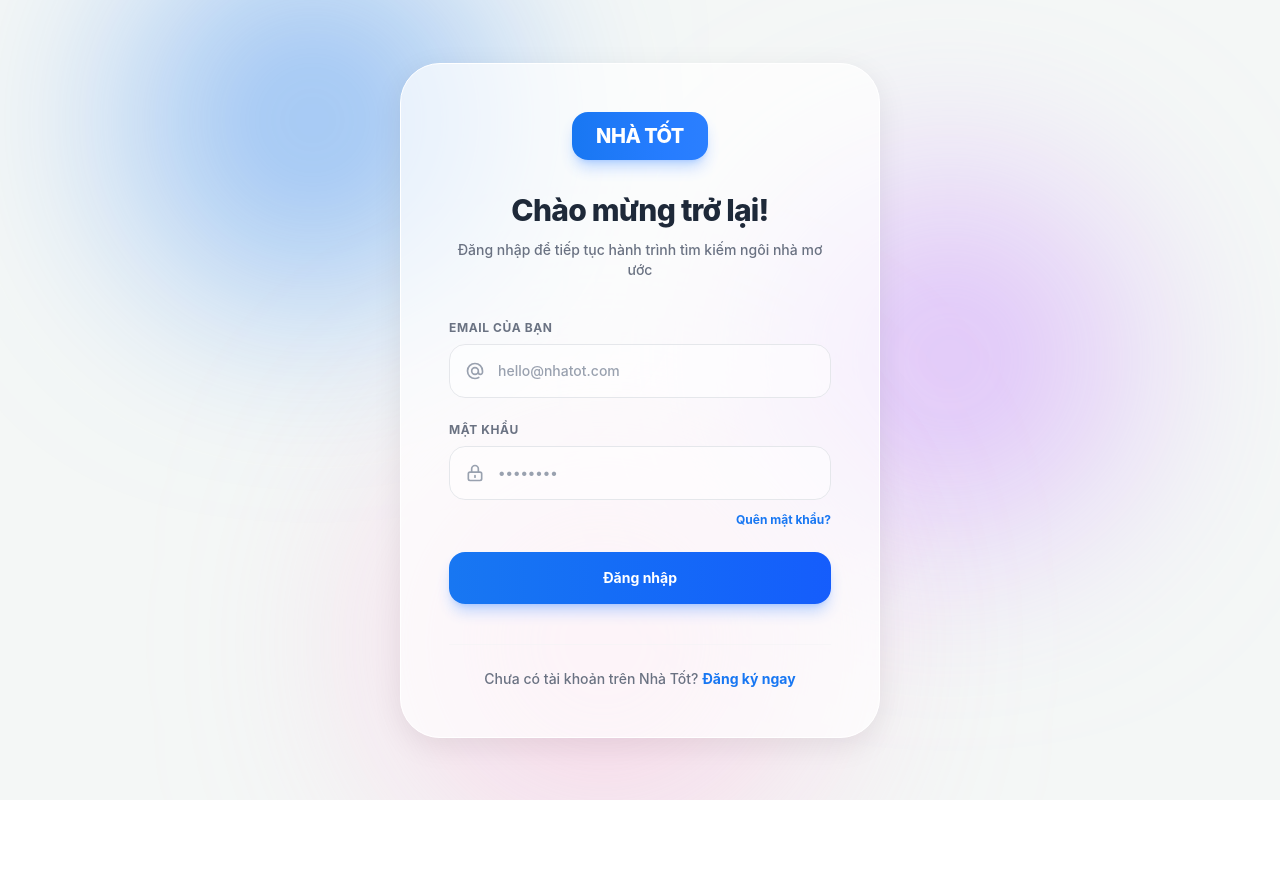
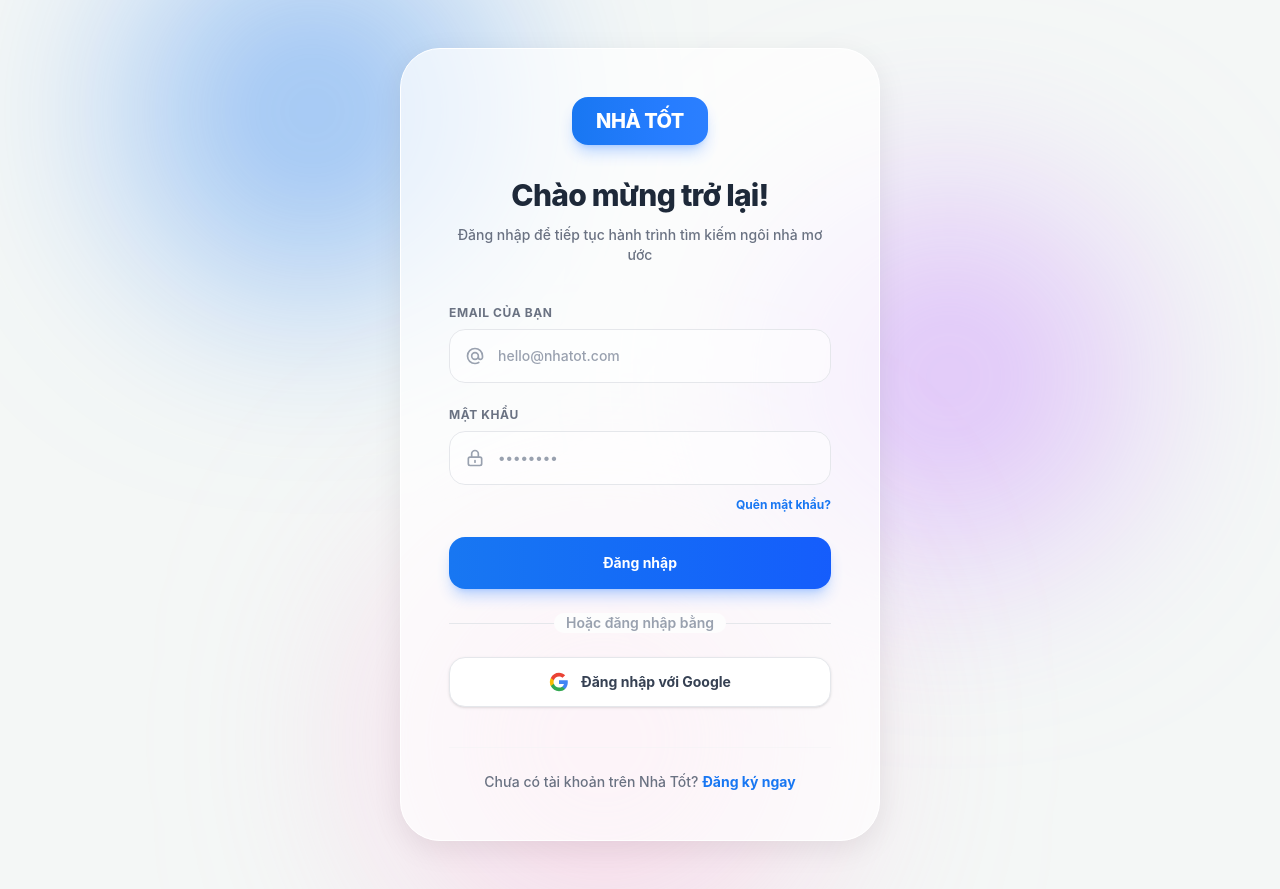
Before and after one commit to QuangHuy2213/quanghuyprojecttt, a Next.js app in the folder frontend/: page /login in a window 1280 px wide. Before the commit the page ends 800 px from the top, so only its background shows below. Built offline with nearby package versions, Linux system fonts and the light colour scheme.

Commit message:
fix: update nestjs build output

```diff
--- /dev/null
+++ b/frontend/src/app/auth/callback/page.tsx
@@ -0,0 +1,39 @@
+'use client';
+
+import { useEffect } from 'react';
+import { useRouter, useSearchParams } from 'next/navigation';
+
+export default function AuthCallbackPage() {
+  const router = useRouter();
+  const searchParams = useSearchParams();
+
+  useEffect(() => {
+    // Lấy token và thông tin user từ thanh địa chỉ (URL)
+    const token = searchParams.get('token');
+    const userData = searchParams.get('user');
+
+    if (token && userData) {
+      // Lưu vào localStorage giống hệt như khi đăng nhập bằng mật khẩu
+      localStorage.setItem('access_token', token);
+      localStorage.setItem('user', userData);
+
+      // Chuyển hướng về trang chủ
+      router.push('/');
+    } else {
+      // Nếu có lỗi, đẩy về trang đăng nhập
+      router.push('/login');
+    }
+  }, [router, searchParams]);
+
+  return (
+    <div className="min-h-screen bg-[#f8fafc] flex items-center justify-center">
+      <div className="flex flex-col items-center gap-4">
+        <svg className="animate-spin h-10 w-10 text-[#1877F2]" fill="none" viewBox="0 0 24 24">
+          <circle className="opacity-25" cx="12" cy="12" r="10" stroke="currentColor" strokeWidth="4"></circle>
+          <path className="opacity-75" fill="currentColor" d="M4 12a8 8 0 018-8V0C5.373 0 0 5.373 0 12h4zm2 5.291A7.962 7.962 0 014 12H0c0 3.042 1.135 5.824 3 7.938l3-2.647z"></path>
+        </svg>
+        <span className="text-[#1877F2] font-bold animate-pulse text-lg tracking-wide">Đang xác thực tài khoản Google...</span>
+      </div>
+    </div>
+  );
+}
--- a/frontend/src/app/chat/page.tsx
+++ b/frontend/src/app/chat/page.tsx
@@ -24,6 +24,9 @@
   const [chatList, setChatList] = useState<any[]>([]);
   const [messages, setMessages] = useState<any[]>([]);
 
+  // STATE HIỂN THỊ MODAL YÊU CẦU ĐĂNG NHẬP
+  const [showAuthModal, setShowAuthModal] = useState(false);
+
   const messagesEndRef = useRef<HTMLDivElement>(null);
 
   const activeChatRef = useRef(activeChat);
@@ -42,10 +45,11 @@
   useEffect(() => {
     const storedUser = localStorage.getItem('user');
     if (!storedUser) {
-      alert('Vui lòng đăng nhập để sử dụng tính năng chat!');
-      router.push('/login');
+      // THAY THẾ ALERT BẰNG MODAL
+      setShowAuthModal(true);
       return;
     }
+
     const user = JSON.parse(storedUser);
     setCurrentUser(user);
 
@@ -144,7 +148,6 @@
             let realAvatar = DEFAULT_AVATAR;
 
             try {
-              // Lấy toàn bộ thông tin từ bảng User dựa vào ID
               const { data: userData } = await supabase.from('User').select('*').eq('id', otherPersonId).single();
               if (userData) {
                 realName = userData.fullName || realName;
@@ -161,16 +164,13 @@
 
               if (existingChatIndex !== -1) {
                 const existingChat = updatedList[existingChatIndex];
-                // Nếu tên cũ đang bị lỗi "Người dùng...", thì ghi đè bằng tên thật
                 const finalName = existingChat.name.startsWith('Người dùng') ? realName : existingChat.name;
 
                 updatedList[existingChatIndex] = { ...existingChat, name: finalName, avatar: realAvatar, lastMessage: msgSnippet, time: timeNow };
 
-                // Kéo người chat mới nhất lên đầu tiên
                 const [item] = updatedList.splice(existingChatIndex, 1);
                 updatedList.unshift(item);
               } else {
-                // Tạo người mới tinh
                 const newChat = {
                   id: otherPersonId,
                   name: realName,
@@ -250,6 +250,44 @@
 
   return (
     <>
+      <style dangerouslySetInnerHTML={{__html: `
+        @keyframes fadeUp {
+          from { opacity: 0; transform: translateY(20px) scale(0.95); }
+          to { opacity: 1; transform: translateY(0) scale(1); }
+        }
+        .animate-fade-up { animation: fadeUp 0.4s cubic-bezier(0.16, 1, 0.3, 1) forwards; }
+      `}} />
+
+      {/* ================= MODAL YÊU CẦU ĐĂNG NHẬP ================= */}
+      {showAuthModal && (
+        <div className="fixed inset-0 z-[100] flex items-center justify-center bg-black/40 backdrop-blur-sm px-4">
+          <div className="bg-white rounded-[2rem] shadow-2xl p-8 max-w-sm w-full text-center animate-fade-up border border-white/50">
+            <div className="w-20 h-20 bg-blue-50 rounded-full flex items-center justify-center mx-auto mb-6 shadow-inner">
+              <span className="text-4xl">🔒</span>
+            </div>
+            <h3 className="text-2xl font-extrabold text-gray-800 mb-2 tracking-tight">Yêu cầu đăng nhập</h3>
+            <p className="text-gray-500 text-sm font-medium mb-8 leading-relaxed">
+              Bạn cần đăng nhập vào tài khoản Nhà Tốt để xem tin nhắn và trò chuyện với người bán.
+            </p>
+
+            <div className="flex flex-col gap-3">
+              <button
+                onClick={() => router.push('/login')}
+                className="w-full py-3.5 bg-gradient-to-r from-[#1877F2] to-blue-600 text-white font-bold rounded-2xl shadow-lg shadow-blue-500/30 hover:shadow-blue-500/50 hover:-translate-y-0.5 transition-all active:scale-[0.98]"
+              >
+                Đăng nhập ngay
+              </button>
+              <button
+                onClick={() => router.push('/')}
+                className="w-full py-3.5 bg-gray-50 text-gray-500 font-bold rounded-2xl hover:bg-gray-100 hover:text-gray-700 transition-all active:scale-[0.98]"
+              >
+                Quay lại trang chủ
+              </button>
+            </div>
+          </div>
+        </div>
+      )}
+
       {/* ================= GIAO DIỆN POPUP (TOAST) ================= */}
       <div
         className={`fixed top-24 left-1/2 transform -translate-x-1/2 z-50 transition-all duration-500 ease-out ${
@@ -341,7 +379,7 @@
                   <div className="text-center text-gray-400 font-medium text-sm mt-10">Hãy gửi lời chào đến {activeChat.name}!</div>
                 ) : (
                   messages.map((msg) => {
-                    const isMine = String(msg.sender_id) === String(currentUser.id);
+                    const isMine = String(msg.sender_id) === String(currentUser?.id);
                     return (
                       <div key={msg.id} className={`flex ${isMine ? 'justify-end' : 'justify-start'}`}>
                         <div className="max-w-[70%] flex flex-col gap-1">
--- a/frontend/src/app/login/page.tsx
+++ b/frontend/src/app/login/page.tsx
@@ -124,7 +124,6 @@
             <div>
               <label className="block text-xs font-bold text-gray-500 uppercase mb-2 tracking-wider">Email của bạn</label>
               <div className="relative group">
-                {/* Icon đổi màu mượt mà khi focus vào ô input */}
                 <span className="absolute inset-y-0 left-0 flex items-center pl-4 pointer-events-none text-gray-400 group-focus-within:text-[#1877F2] transition-colors duration-300">
                   <svg className="w-5 h-5" fill="none" stroke="currentColor" viewBox="0 0 24 24">
                     <path strokeLinecap="round" strokeLinejoin="round" strokeWidth="2" d="M16 12a4 4 0 10-8 0 4 4 0 008 0zm0 0v1.5a2.5 2.5 0 005 0V12a9 9 0 10-9 9m4.5-1.206a8.959 8.959 0 01-4.5 1.207" />
@@ -187,6 +186,33 @@
             </button>
           </form>
 
+          {/* ĐĂNG NHẬP BẰNG GOOGLE (MỚI THÊM) */}
+          <div className="mt-6">
+            <div className="relative">
+              <div className="absolute inset-0 flex items-center">
+                <div className="w-full border-t border-gray-200"></div>
+              </div>
+              <div className="relative flex justify-center text-sm">
+                <span className="px-3 bg-[#fdfdfd] text-gray-400 font-semibold rounded-full">Hoặc đăng nhập bằng</span>
+              </div>
+            </div>
+
+            <div className="mt-6">
+              <a
+                href="http://localhost:3001/auth/google"
+                className="w-full flex items-center justify-center gap-3 py-3.5 px-4 rounded-2xl shadow-sm border border-gray-200 bg-white hover:bg-gray-50 hover:border-gray-300 text-sm font-bold text-gray-700 transition-all duration-300 active:scale-[0.98]"
+              >
+                <svg className="w-5 h-5" viewBox="0 0 24 24">
+                  <path d="M22.56 12.25c0-.78-.07-1.53-.2-2.25H12v4.26h5.92c-.26 1.37-1.04 2.53-2.21 3.31v2.77h3.57c2.08-1.92 3.28-4.74 3.28-8.09z" fill="#4285F4" />
+                  <path d="M12 23c2.97 0 5.46-.98 7.28-2.66l-3.57-2.77c-.98.66-2.23 1.06-3.71 1.06-2.86 0-5.29-1.93-6.16-4.53H2.18v2.84C3.99 20.53 7.7 23 12 23z" fill="#34A853" />
+                  <path d="M5.84 14.09c-.22-.66-.35-1.36-.35-2.09s.13-1.43.35-2.09V7.07H2.18C1.43 8.55 1 10.22 1 12s.43 3.45 1.18 4.93l2.85-2.22.81-.62z" fill="#FBBC05" />
+                  <path d="M12 5.38c1.62 0 3.06.56 4.21 1.64l3.15-3.15C17.45 2.09 14.97 1 12 1 7.7 1 3.99 3.47 2.18 7.07l3.66 2.84c.87-2.6 3.3-4.53 6.16-4.53z" fill="#EA4335" />
+                </svg>
+                Đăng nhập với Google
+              </a>
+            </div>
+          </div>
+
           {/* CHUYỂN SANG TRANG ĐĂNG KÝ */}
           <div className="mt-10 text-center text-sm border-t border-gray-100/60 pt-6">
             <span className="text-gray-500 font-medium">Chưa có tài khoản trên Nhà Tốt? </span>
```
